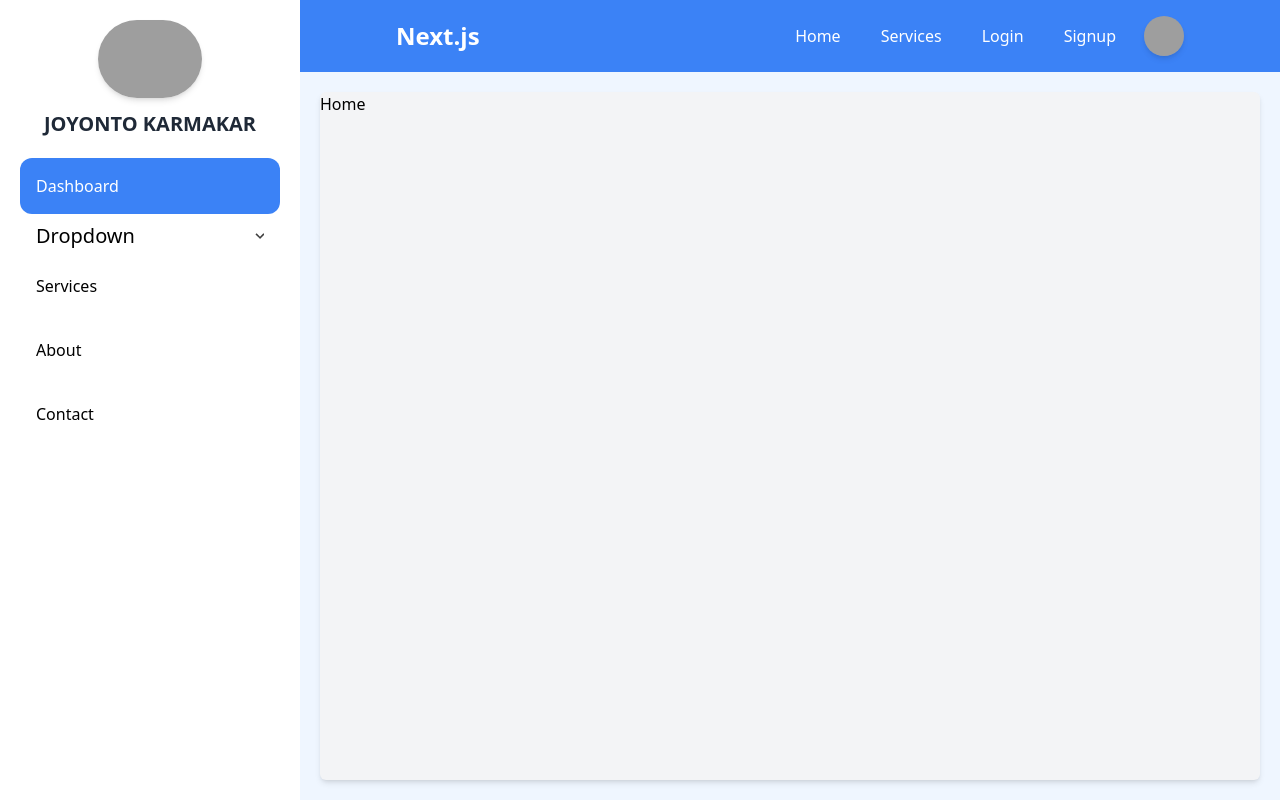
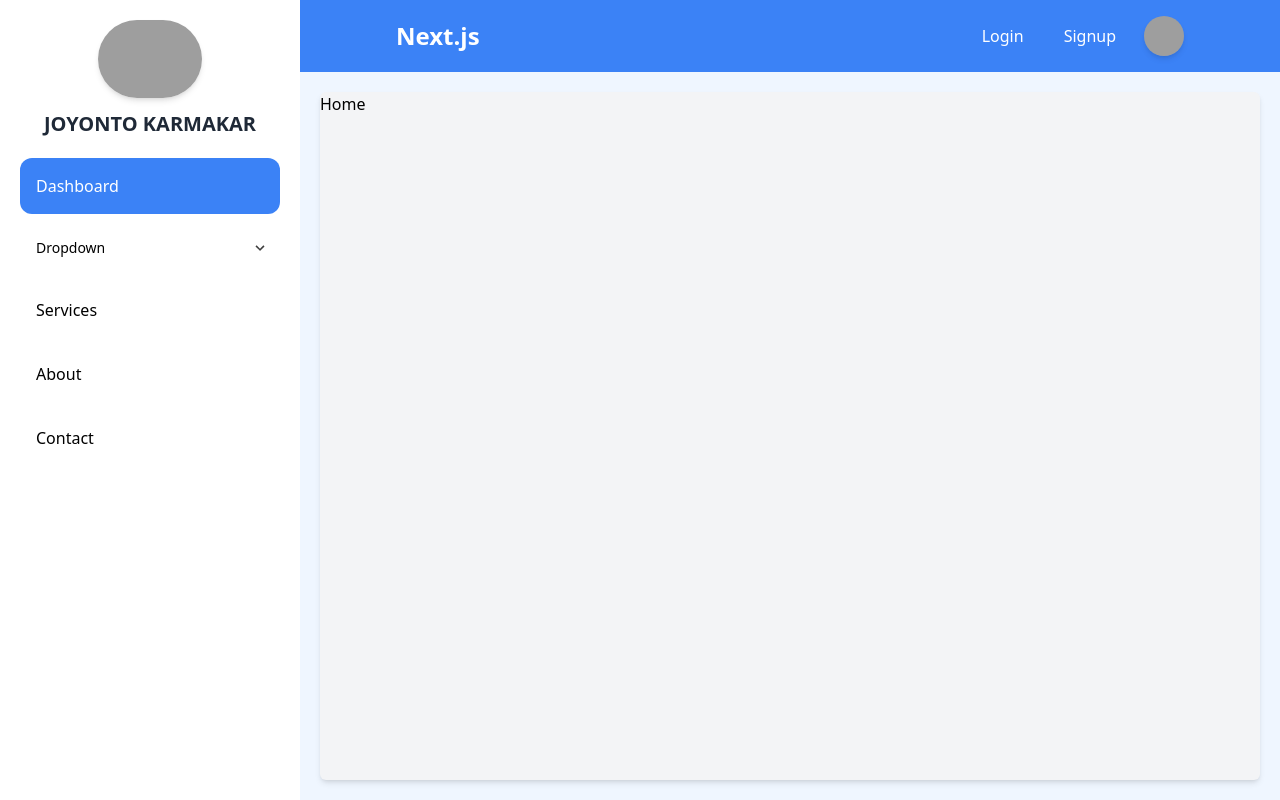
Before and after one commit to jk-jatri/Nuxt-Admin-Panel, a Nuxt app: page / in a window 1280 px wide. Built offline with nearby package versions, Linux system fonts and the light colour scheme; grey boxes are pictures that could not be loaded.

Commit message:
fixing done

```diff
--- a/app.vue
+++ b/app.vue
@@ -1,5 +1,5 @@
 <template>
-  <NuxtLayout :name="$route.path === '/login || /sign-up' ? 'exceptional' : 'common'">
+  <NuxtLayout :name="$route.path === '/login' ? 'exceptional' : $route.path ==='/sign-up' ? 'exceptional' : 'common'">
     <NuxtPage />
   </NuxtLayout>
 </template>
--- a/components/dropdowns/index.vue
+++ b/components/dropdowns/index.vue
@@ -1,9 +1,7 @@
 <template>
-  <details
-    class="text-xl hover:bg-white hover:text-black rounded-xl mx-4 cursor-pointer overflow-hidden transition-all duration-300 ease-linear"
-  >
-    <summary class="flex justify-between" :class="{dropdownClass}">
-      <span :class="{titleClass}">
+  <details class="text-xl hover:bg-white hover:text-black cursor-pointer overflow-hidden transition-all duration-300 ease-linear" :class="detailsClass">
+    <summary class="flex justify-between" :class="dropdownClass">
+      <span :class="titleClass">
         {{ title }}
       </span>
       <button>
@@ -18,13 +16,13 @@
         </svg>
       </button>
     </summary>
-    <div :class="{descriptionClass}">{{ description }}</div>
+    <div :class="descriptionClass">{{ description }}</div>
   </details>
 </template>
 
 <script>
 export default {
-  props: ["title", "titleClass", "description", "dropdownClass", "descriptionClass"],
+  props: ["detailsClass", "dropdownClass", "title", "titleClass",  "description", "descriptionClass"],
 };
 </script>
 
--- a/components/headers/index.vue
+++ b/components/headers/index.vue
@@ -5,8 +5,8 @@
       <div
         class="hidden md:flex justify-between items-center text-white space-x-4 mr-0 md:mr-20"
       >
-        <NuxtLink to="/" class="px-3 py-2"> Home </NuxtLink>
-        <NuxtLink to="/services" class="px-3 py-2"> Services </NuxtLink>
+        <!-- <NuxtLink to="/" class="px-3 py-2"> Dashboard </NuxtLink>
+        <NuxtLink to="/services" class="px-3 py-2"> Services </NuxtLink> -->
         <NuxtLink to="/login" class="px-3 py-2"> Login </NuxtLink>
         <NuxtLink to="/sign-up" class="px-3 py-2"> Signup </NuxtLink>
         <img
--- a/components/sidebars/index.vue
+++ b/components/sidebars/index.vue
@@ -15,8 +15,9 @@
       <dropdowns
         :title="'Dropdown'"
         :description="'Card description will goes here'"
-        :dropdownClass="{dropdownClass}"
-        :detailsClass="{detailsClass}"
+        :dropdownClass="dropdownClass"
+        :detailsClass="detailsClass"
+        :descriptionClass="descriptionClass"
       />
       <NuxtLink to="/services" class="block p-4 hover:text-white rounded-xl" :class="$route.path === '/services' ? 'bg-blue-500 text-white' : 'hover:bg-blue-500'">
         Services
@@ -35,8 +36,9 @@
 export default {
   data() {
     return {
-      dropdownClass: "flex items-center font-bold",
-      detailsClass: "block p-4 rounded-xl mx-4",
+      dropdownClass: "text-sm",
+      detailsClass: "block rounded-xl p-4",
+      descriptionClass:"text-sm"
     };
   },
 };
--- a/components/sidemenus/index.vue
+++ b/components/sidemenus/index.vue
@@ -50,8 +50,9 @@
       <dropdowns
         :title="'Dropdown'"
         :description="'Card description will goes here'"
-        :dropdownClass="{dropdownClass}"
-        :detailsClass="{detailsClass}"
+        :dropdownClass="dropdownClass"
+        :detailsClass="detailsClass"
+        :descriptionClass="descriptionClass"
       />
       <NuxtLink to="/services" class="block p-4 text-xl hover:bg-white hover:text-black rounded-xl mx-4 cursor-pointer transition-all duration-300 ease-in-out">
         Service
@@ -74,8 +75,9 @@ export default {
   props: ["open"],
   data() {
     return {
-      dropdownClass: "flex items-center font-bold",
-      detailsClass: "block p-4 rounded-xl mx-4",
+      dropdownClass: "flex items-center",
+      detailsClass: "block rounded-xl p-4 mx-4",
+      descriptionClass:"text-sm"
     };
   },
   methods: {
```
